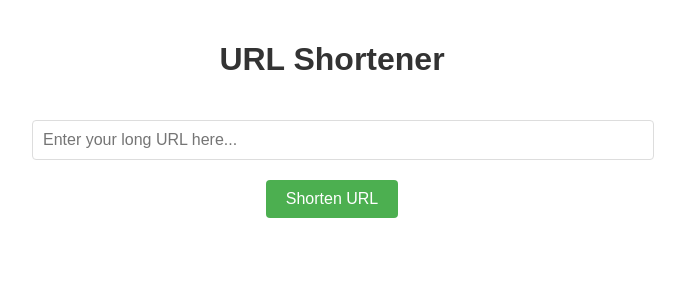
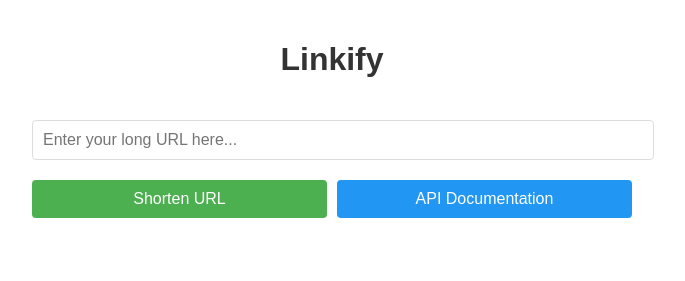
Before and after one commit to Killazius/linkify, a plain HTML site: page static/index.html in a window 1280 px wide. Shown: the whole page, without its empty margins (308-993 px from the left). Drawn offline with Linux system fonts and the light colour scheme.

Commit message:
add new button in static

```diff
--- a/static/index.html
+++ b/static/index.html
@@ -3,7 +3,7 @@
 <head>
     <meta charset="UTF-8">
     <meta name="viewport" content="width=device-width, initial-scale=1.0">
-    <title>URL Shortener</title>
+    <title>Linkify</title>
     <style>
         body {
             font-family: Arial, sans-serif;
@@ -23,6 +23,11 @@
             border: 1px solid #ddd;
             border-radius: 4px;
         }
+        .button-container {
+            display: flex;
+            gap: 10px;
+            justify-content: center;
+        }
         button {
             background-color: #4CAF50;
             color: white;
@@ -31,9 +36,16 @@
             border-radius: 4px;
             cursor: pointer;
             font-size: 16px;
+            flex: 1;
         }
         button:hover {
             background-color: #45a049;
+        }
+        #docs-button {
+            background-color: #2196F3;
+        }
+        #docs-button:hover {
+            background-color: #0b7dda;
         }
         #result {
             margin-top: 20px;
@@ -55,12 +67,29 @@
         #short-url:hover {
             text-decoration: underline;
         }
+        h1 a {
+            color: #333;
+            text-decoration: none;
+            transition: color 0.3s ease;
+        }
+
+        h1 a:hover {
+            color: #4CAF50;
+            text-decoration: underline;
+        }
+
+        h1 a:visited {
+            color: #333;
+        }
     </style>
 </head>
 <body>
-<h1>URL Shortener</h1>
+<h1><a href="https://github.com/Killazius/linkify">Linkify</a></h1>
 <input type="text" id="url-input" placeholder="Enter your long URL here...">
-<button onclick="shortenUrl()">Shorten URL</button>
+<div class="button-container">
+    <button onclick="shortenUrl()">Shorten URL</button>
+    <button id="docs-button" onclick="window.location.href='/swagger'">API Documentation</button>
+</div>
 <div id="result"></div>
 <script>
     async function shortenUrl() {
```
